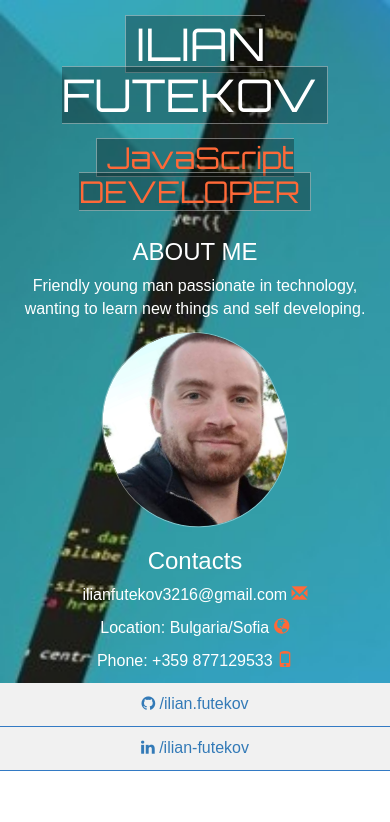
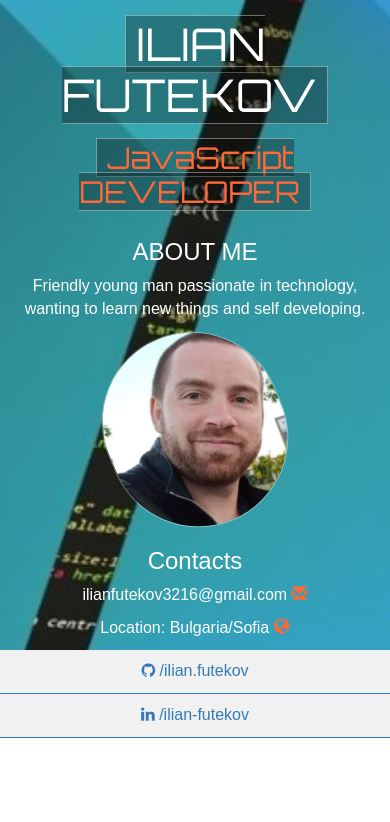
Before and after one commit to Futekov3216/CV-Ilian-Futekov, a plain HTML site: page docs/index.html in a window 390 px wide. Shown: the top 822 px of the page. Drawn offline with nearby package versions, Linux system fonts and the light colour scheme; a web font is replaced by a local one.

Commit message:
Update index.html
remove phone

```diff
--- a/docs/index.html
+++ b/docs/index.html
@@ -35,7 +35,6 @@
                   <ul>
                     <li><p>ilianfutekov3216@gmail.com <span class="glyphicon glyphicon-envelope"></span></p></li>
                     <li><p>Location: Bulgaria/Sofia <span class="glyphicon glyphicon-globe"></span></p></li>
-                    <li><p>Phone: +359 877129533 <span class="glyphicon glyphicon-phone"></span></p></li>
                   </ul>
               </div>
             </div>
```
